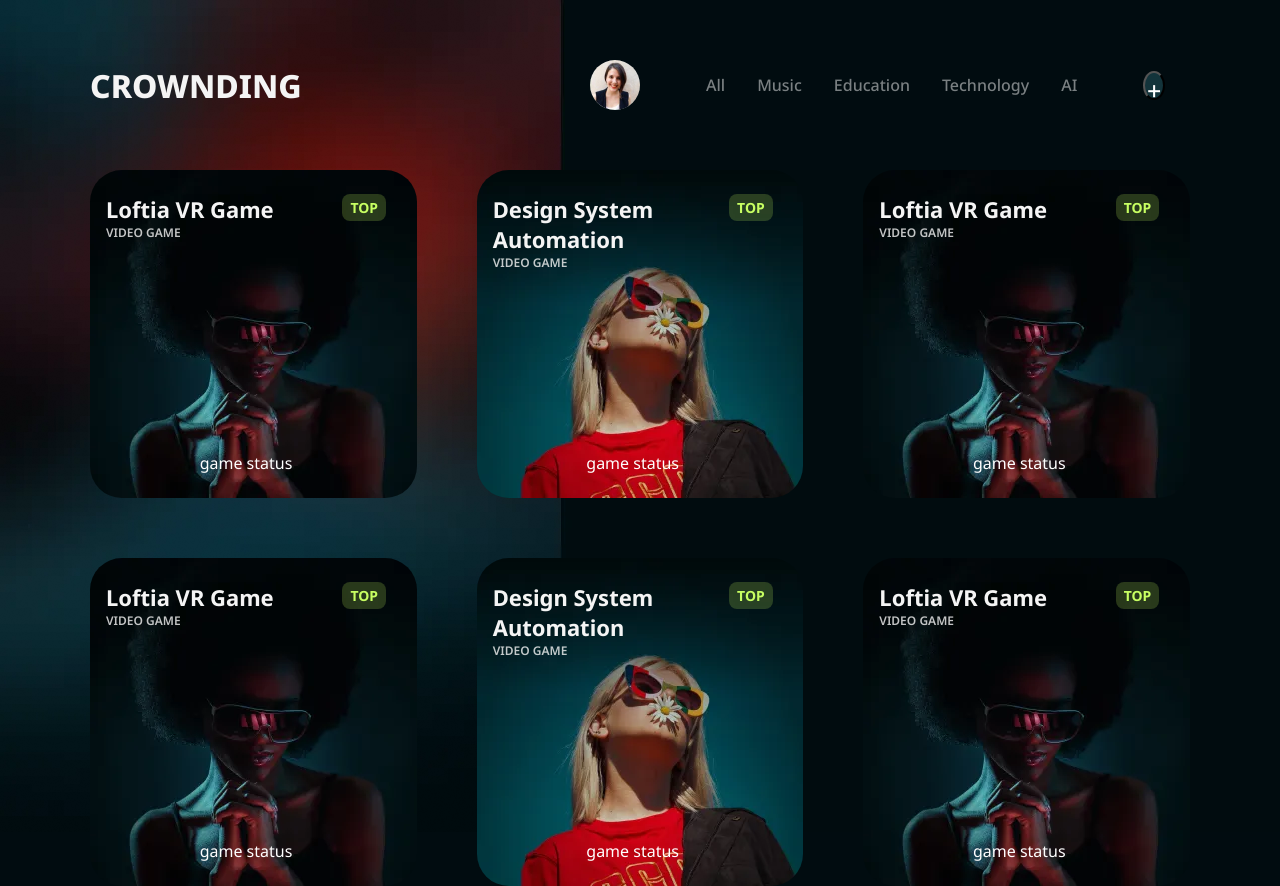
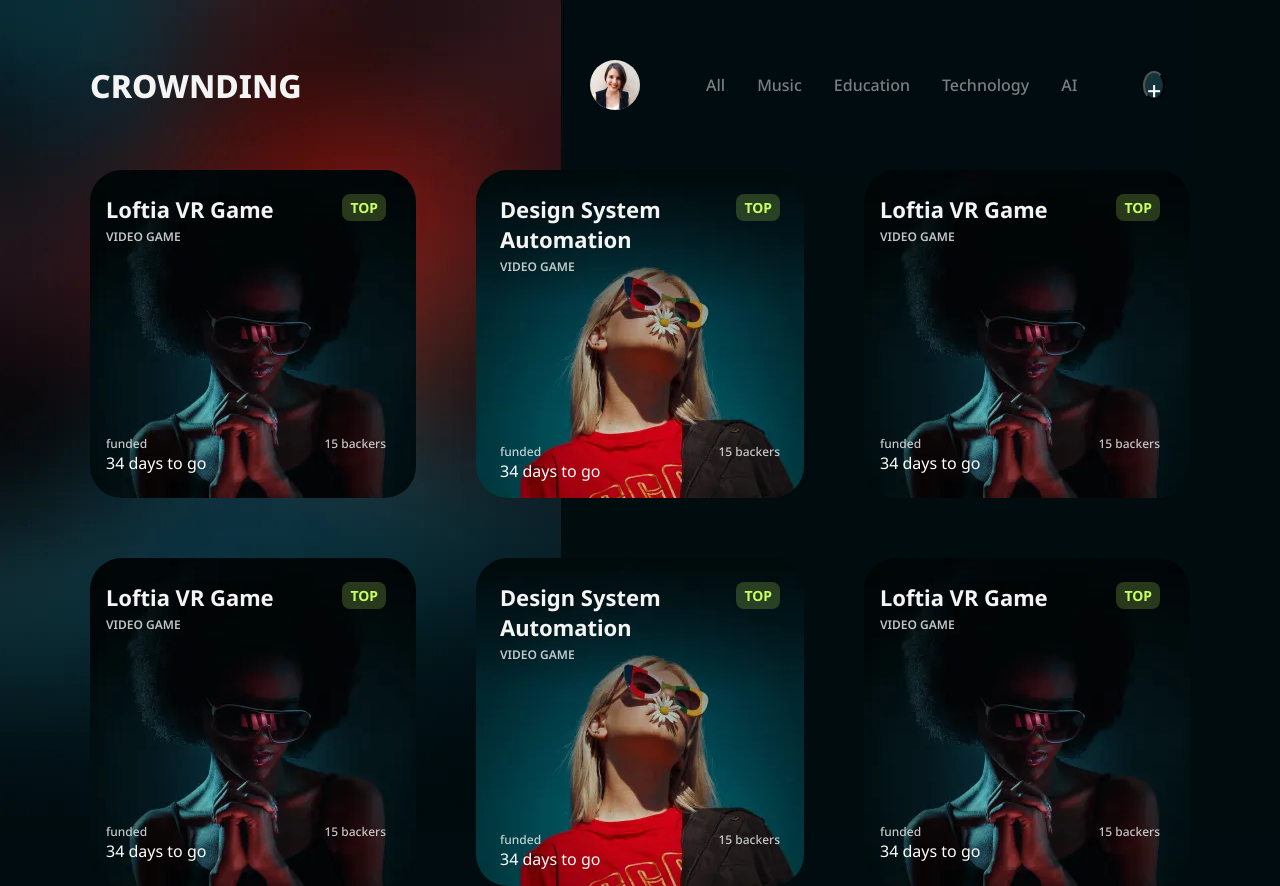
Before and after one commit to HripsimeHome/Social, a React (Create React App) app: page / in a window 1280 px wide. Built offline with nearby package versions, Linux system fonts and the light colour scheme; a web font is replaced by a local one.

Commit message:
Added game status block

```diff
--- a/src/components/HomePage/HomeMain/HomeMain.jsx
+++ b/src/components/HomePage/HomeMain/HomeMain.jsx
@@ -27,7 +27,135 @@ const HomeMain = () => {
 
 
             <div className={styles.homeMain__cardContainer__card_item}>
-            game status
+
+              <div className={styles.homeMain__funded}>
+                <span>
+                funded
+                </span>
+                <span>
+                15 backers
+                </span>
+              </div>
+              <span >34 days to go</span>
+
+            </div>
+
+          </div> {/* //card*/}
+
+
+
+
+
+
+
+          <div className={styles.homeMain__cardContainer__card2}>
+            <div className={styles.homeMain__cardContainer__card_item}>
+
+            <div className={styles.homeMain__cardContainer__card_item}>
+              <div className={styles.homeMain__cardContainer__card_gameInfo}>
+              <div className={styles.homeMain__cardContainer__card_gameNameBlock}>
+
+                <h2 className={styles.homeMain__cardContainer__card_gameName}>
+                Design System
+                <br /
+                > Automation
+                </h2>
+
+                <span className={styles.homeMain__cardContainer__card_videogame}>
+                  video game
+                </span>
+                </div>
+                <div className={styles.homeMain__cardContainer__card_position}>top</div>
+              </div>
+              </div>
+            </div>
+
+
+            <div className={styles.homeMain__cardContainer__card_item}>
+            <div className={styles.homeMain__funded}>
+                <span>
+                funded
+                </span>
+                <span>
+                15 backers
+                </span>
+              </div>
+              <span >34 days to go</span>
+            </div>
+          </div> {/* //card*/}
+
+
+
+
+          <div className={styles.homeMain__cardContainer__card}>
+            <div className={styles.homeMain__cardContainer__card_item}>
+
+            <div className={styles.homeMain__cardContainer__card_item}>
+              <div className={styles.homeMain__cardContainer__card_gameInfo}>
+              <div className={styles.homeMain__cardContainer__card_gameNameBlock}>
+
+                <h2 className={styles.homeMain__cardContainer__card_gameName}>
+                Loftia VR Game
+                </h2>
+
+                <span className={styles.homeMain__cardContainer__card_videogame}>
+                  video game
+                </span>
+                </div>
+                <div className={styles.homeMain__cardContainer__card_position}>top</div>
+              </div>
+              </div>
+            </div>
+
+
+            <div className={styles.homeMain__cardContainer__card_item}>
+             <div className={styles.homeMain__funded}>
+                <span>
+                funded
+                </span>
+                <span>
+                15 backers
+                </span>
+              </div>
+              <span >34 days to go</span>
+            </div>
+          </div> {/* //card*/}
+
+
+{/* Second row */}
+
+
+<div className={styles.homeMain__cardContainer__card}>
+            <div className={styles.homeMain__cardContainer__card_item}>
+
+            <div className={styles.homeMain__cardContainer__card_item}>
+              <div className={styles.homeMain__cardContainer__card_gameInfo}>
+              <div className={styles.homeMain__cardContainer__card_gameNameBlock}>
+
+                <h2 className={styles.homeMain__cardContainer__card_gameName}>
+                  Loftia VR Game
+                </h2>
+
+                <span className={styles.homeMain__cardContainer__card_videogame}>
+                  video game
+                </span>
+                </div>
+                <div className={styles.homeMain__cardContainer__card_position}>top</div>
+              </div>
+              </div>
+            </div>
+
+
+            <div className={styles.homeMain__cardContainer__card_item}>
+            <div className={styles.homeMain__funded}>
+                <span>
+                funded
+                </span>
+                <span>
+                15 backers
+                </span>
+              </div>
+              <span >34 days to go</span>
             </div>
           </div> {/* //card*/}
 
@@ -61,7 +189,15 @@ const HomeMain = () => {
 
 
             <div className={styles.homeMain__cardContainer__card_item}>
-            game status
+            <div className={styles.homeMain__funded}>
+                <span>
+                funded
+                </span>
+                <span>
+                15 backers
+                </span>
+              </div>
+              <span >34 days to go</span>
             </div>
           </div> {/* //card*/}
 
@@ -90,100 +226,16 @@ const HomeMain = () => {
 
 
             <div className={styles.homeMain__cardContainer__card_item}>
-            game status
-            </div>
-          </div> {/* //card*/}
+            <div className={styles.homeMain__funded}>
+                <span>
+                funded
+                </span>
+                <span>
+                15 backers
+                </span>
+              </div>
+              <span >34 days to go</span>
 
-
-{/* Second row */}
-
-
-<div className={styles.homeMain__cardContainer__card}>
-            <div className={styles.homeMain__cardContainer__card_item}>
-
-            <div className={styles.homeMain__cardContainer__card_item}>
-              <div className={styles.homeMain__cardContainer__card_gameInfo}>
-              <div className={styles.homeMain__cardContainer__card_gameNameBlock}>
-
-                <h2 className={styles.homeMain__cardContainer__card_gameName}>
-                  Loftia VR Game
-                </h2>
-
-                <span className={styles.homeMain__cardContainer__card_videogame}>
-                  video game
-                </span>
-                </div>
-                <div className={styles.homeMain__cardContainer__card_position}>top</div>
-              </div>
-              </div>
-            </div>
-
-
-            <div className={styles.homeMain__cardContainer__card_item}>
-            game status
-            </div>
-          </div> {/* //card*/}
-
-
-
-
-
-
-
-          <div className={styles.homeMain__cardContainer__card2}>
-            <div className={styles.homeMain__cardContainer__card_item}>
-
-            <div className={styles.homeMain__cardContainer__card_item}>
-              <div className={styles.homeMain__cardContainer__card_gameInfo}>
-              <div className={styles.homeMain__cardContainer__card_gameNameBlock}>
-
-                <h2 className={styles.homeMain__cardContainer__card_gameName}>
-                Design System
-                <br /
-                > Automation
-                </h2>
-
-                <span className={styles.homeMain__cardContainer__card_videogame}>
-                  video game
-                </span>
-                </div>
-                <div className={styles.homeMain__cardContainer__card_position}>top</div>
-              </div>
-              </div>
-            </div>
-
-
-            <div className={styles.homeMain__cardContainer__card_item}>
-            game status
-            </div>
-          </div> {/* //card*/}
-
-
-
-
-          <div className={styles.homeMain__cardContainer__card}>
-            <div className={styles.homeMain__cardContainer__card_item}>
-
-            <div className={styles.homeMain__cardContainer__card_item}>
-              <div className={styles.homeMain__cardContainer__card_gameInfo}>
-              <div className={styles.homeMain__cardContainer__card_gameNameBlock}>
-
-                <h2 className={styles.homeMain__cardContainer__card_gameName}>
-                Loftia VR Game
-                </h2>
-
-                <span className={styles.homeMain__cardContainer__card_videogame}>
-                  video game
-                </span>
-                </div>
-                <div className={styles.homeMain__cardContainer__card_position}>top</div>
-              </div>
-              </div>
-            </div>
-
-
-            <div className={styles.homeMain__cardContainer__card_item}>
-            game status
             </div>
           </div> {/* //card*/}
 
--- a/src/components/HomePage/HomeMain/HomeMain.module.scss
+++ b/src/components/HomePage/HomeMain/HomeMain.module.scss
@@ -2,6 +2,8 @@
 @import "../../../styles/vars";
 
 .homeMain {
+
+
 
 
   &__cardContainer {
@@ -20,7 +22,7 @@
     &__card {
       max-width: 430px;
       height: 328px;
-      @include flexCol(space-between);
+      @include flexCol(space-between, stretch);
       flex-wrap: wrap;
       flex-direction: column;
       align-content: space-between;
@@ -48,6 +50,7 @@
 
     &_gameName {
       @include setFont(22px, 700, $font-family, $color-primary);
+      margin-bottom: 4px;
     }
     &_videogame {
       @include setFont(12px, 600, $font-family, $color-softGrey);
@@ -70,6 +73,9 @@
       @include flexCol(space-between);
       background-color: olive;
     }
+//status block
+
+
 
     }
 
@@ -77,16 +83,30 @@
     &__card2 {
       max-width: 430px;
       height: 328px;
-      @include flexCol(space-between);
+      @include flexCol(space-between, stretch);
       flex-wrap: wrap;
       flex-direction: column;
       align-content: space-between;
 
       @include bgWebp("../../../assets/images/home/videogame2.jpg","../../../assets/images/home/videogame2.webp");
       border-radius: 32px;
-      padding: 24px 24px 24px 16px;
+      padding: 24px 24px 16px;
     }
 
 
 }
+
+
+
+
+
+
+&__funded {
+  // @include flexCol(stretch, space-between);
+   display: flex;
+   align-items: stretch;
+   justify-content: space-between;
+   @include setFont(12px, 500, $font-family, $color-softGrey);
+ }
+
 }
```
